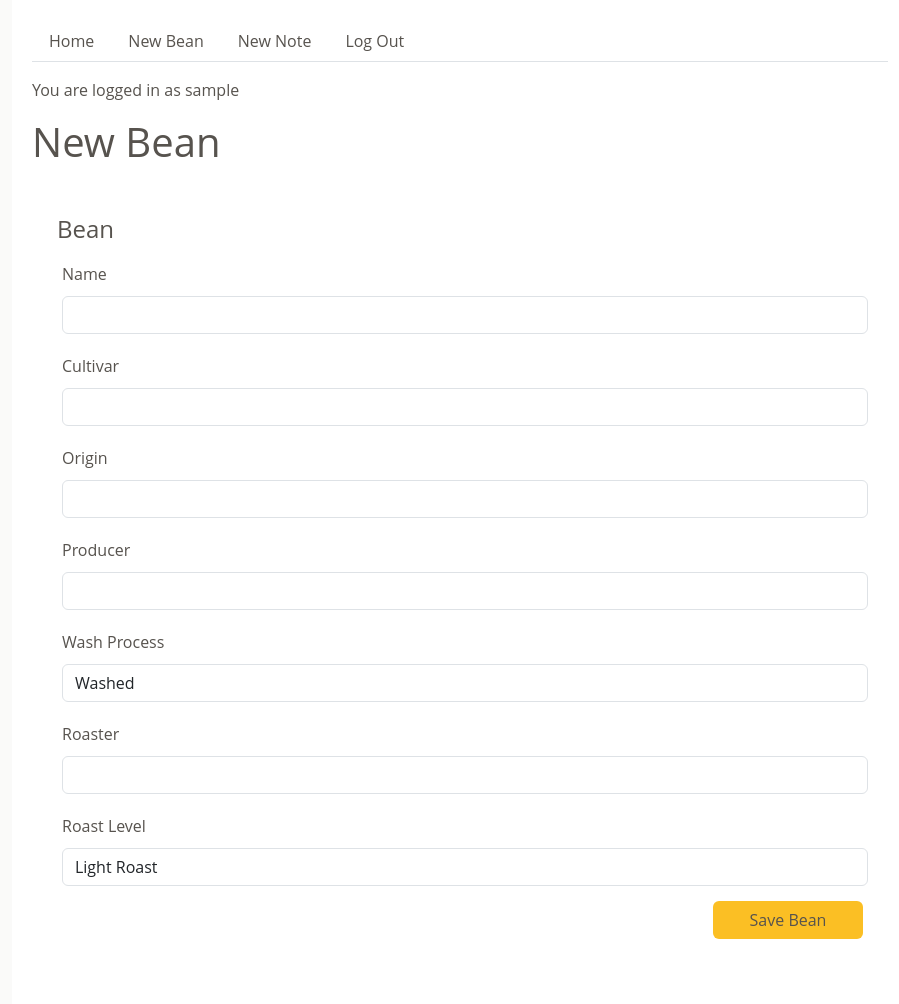
After one commit to mikeygough/coffee-hunter-100, a Flask app: page /new_bean in a window 1280 px wide. The commit adds this page. Shown: the whole page, without its empty margins (180-1079 px from the left). Run offline with Flask 2, Linux system fonts and the light colour scheme; the visitor is signed in with stand-in values (Sample User, id 1); data comes from the database, SQL or seed files in the repository; both versions use the stored data as it was after the commit; some libraries are stand-ins or nearby versions.

Commit message:
new_bean, new_note routes. bean and note forms

```diff
--- a/ch_100_app/main/forms.py
+++ b/ch_100_app/main/forms.py
@@ -4,10 +4,142 @@ from wtforms import (
     DateField,
     SelectField,
     SubmitField,
-    FloatField,
+    TextAreaField,
+    SelectMultipleField,
+    widgets,
+)
+from ch_100_app.models import (
+    WashProcess,
+    RoastLevel,
+    OrderCategory,
+    BrewMethod,
+    AromaChoices,
+    FlavorChoices,
+    AftertasteChoices,
+    AcidityChoices,
+    MouthfeelChoices,
 )
 
 # from wtforms.fields.html5 import URLField
 # from wtforms.ext.sqlalchemy.fields import QuerySelectField
 from wtforms.validators import DataRequired, Length, NumberRange
-from ch_100_app.models import User
+from ch_100_app.models import User, Bean, Note
+
+
+class BeanForm(FlaskForm):
+    """Form for adding/updating a Bean."""
+
+    name = StringField(
+        "Name",
+        validators=[
+            DataRequired(),
+            Length(
+                max=60,
+                message="Your bean needs a name! (Keep it 60 characters or less).",
+            ),
+        ],
+    )
+
+    cultivar = StringField(
+        "Cultivar",
+        validators=[
+            Length(
+                max=60,
+                message="Your bean needs a cultivar value (keep it 60 characters or less).",
+            ),
+        ],
+    )
+
+    origin = StringField(
+        "Origin",
+        validators=[
+            DataRequired(),
+            Length(
+                max=100,
+                message="Your bean needs an origin! (Keep it 100 characters or less).",
+            ),
+        ],
+    )
+
+    producer = StringField(
+        "Producer",
+        validators=[
+            Length(
+                max=100,
+                message="Your bean needs a producer value (keep it 100 characters or less).",
+            )
+        ],
+    )
+
+    wash_process = SelectField("Wash Process", choices=WashProcess.choices())
+
+    roasted_by = StringField(
+        "Roaster",
+        validators=[
+            Length(
+                max=100,
+                message="Your bean needs a roasted_by value (keep it 60 characters or less).",
+            )
+        ],
+    )
+
+    roast_level = SelectField("Roast Level", choices=RoastLevel.choices())
+
+    submit = SubmitField("Save Bean")
+
+
+class NoteForm(FlaskForm):
+    """Form for adding/updating a Note."""
+
+    order = SelectField("Order", choices=OrderCategory.choices())
+
+    brew_method = SelectField("Brew Method", choices=BrewMethod.choices())
+
+    # multi selects start
+    aromas = SelectMultipleField(
+        "Aroma Choices",
+        choices=[(choice.name, choice.value) for choice in AromaChoices],
+        widget=widgets.ListWidget(prefix_label=False),
+        option_widget=widgets.CheckboxInput(),
+    )
+
+    flavors = SelectMultipleField(
+        "Flavor Choices",
+        choices=[(choice.name, choice.value) for choice in FlavorChoices],
+        widget=widgets.ListWidget(prefix_label=False),
+        option_widget=widgets.CheckboxInput(),
+    )
+
+    aftertastes = SelectMultipleField(
+        "Aftertaste Choices",
+        choices=[(choice.name, choice.value) for choice in AftertasteChoices],
+        widget=widgets.ListWidget(prefix_label=False),
+        option_widget=widgets.CheckboxInput(),
+    )
+
+    acidities = SelectMultipleField(
+        "Acidity Choices",
+        choices=[(choice.name, choice.value) for choice in AcidityChoices],
+        widget=widgets.ListWidget(prefix_label=False),
+        option_widget=widgets.CheckboxInput(),
+    )
+
+    mouthfeels = SelectMultipleField(
+        "Mouthfeel Choices",
+        choices=[(choice.name, choice.value) for choice in MouthfeelChoices],
+        widget=widgets.ListWidget(prefix_label=False),
+        option_widget=widgets.CheckboxInput(),
+    )
+
+    # multi selects end
+
+    general_notes = TextAreaField(
+        "General Notes",
+        validators=[
+            DataRequired(),
+        ],
+    )
+
+    date_time = DateField("Date")
+
+    submit = SubmitField("Save Note")
--- a/ch_100_app/main/routes.py
+++ b/ch_100_app/main/routes.py
@@ -1,20 +1,77 @@
 from flask import Blueprint, request, render_template, redirect, url_for, flash
 from flask_login import login_required, current_user
 from datetime import date, datetime
-from ch_100_app.models import User
-
-# from ch_100_app.main.forms import
+from ch_100_app.models import User, Bean, Note
+from ch_100_app.main.forms import BeanForm, NoteForm
 
 # Import app and db from events_app package so that we can run app
 from ch_100_app.extensions import app, db
 
 main = Blueprint("main", __name__)
 
-##########################################
-#           Routes                       #
-##########################################
+## ------------ Routes ------------
 
 
 @main.route("/")
 def homepage():
     return render_template("home.html")
+
+
+@main.route("/new_bean", methods=["GET", "POST"])
+@login_required
+def new_bean():
+    # form
+    form = BeanForm()
+
+    # if form was submitted with no errors
+    if form.validate_on_submit():
+        new_bean = Bean(
+            name=form.name.data,
+            cultivar=form.cultivar.data,
+            origin=form.origin.data,
+            producer=form.producer.data,
+            process=form.wash_process.data,
+            roasted_by=form.roasted_by.data,
+            roast_level=form.roast_level.data,
+        )
+        # added this ⬇️
+        new_bean = db.session.merge(new_bean)
+        # added this ⬆️
+        db.session.add(new_bean)
+        db.session.commit()
+
+        flash("New bean was created successfully.")
+        return redirect(url_for("main.homepage"))
+
+    return render_template("new_bean.html", form=form)
+
+
+@main.route("/new_note", methods=["GET", "POST"])
+@login_required
+def new_note():
+    # form
+    form = NoteForm()
+
+    # if form was submitted with no errors
+    if form.validate_on_submit():
+        new_note = Bean(
+            order=form.order.data,
+            brew_method=form.brew_method.data,
+            aroma=form.aromas.data,
+            flavor=form.flavors.data,
+            aftertaste=form.aftertastes.data,
+            acidity=form.acidities.data,
+            mouthfeel=form.mouthfeels.data,
+            general_notes=form.general_notes.data,
+            date_time=form.date_time.data,
+        )
+        # added this ⬇️
+        new_note = db.session.merge(new_note)
+        # added this ⬆️
+        db.session.add(new_note)
+        db.session.commit()
+
+        flash("New note was created successfully.")
+        return redirect(url_for("main.homepage"))
+
+    return render_template("new_note.html", form=form)
--- a/ch_100_app/templates/base.html
+++ b/ch_100_app/templates/base.html
@@ -28,6 +28,12 @@
         </li>
         {% if current_user.is_authenticated %}
         <li class="nav-item">
+          <a class="nav-link" href="/new_bean">New Bean</a>
+        </li>
+        <li class="nav-item">
+          <a class="nav-link" href="/new_note">New Note</a>
+        </li>
+        <li class="nav-item">
           <a class="nav-link" href="/logout">Log Out</a>
         </li>
         {% else %}
@@ -41,19 +47,10 @@
       </ul>
 
       {% for message in get_flashed_messages() %}
-        <p>{{ message }}</p>
-      {% endfor %}
-
-
-      {% if current_user.is_authenticated %}
+      <p>{{ message }}</p>
+      {% endfor %} {% if current_user.is_authenticated %}
       <p>You are logged in as {{ current_user.username }}</p>
-      {% endif %}
-
-      {% block content %}
-
-      {% endblock %}
-
+      {% endif %} {% block content %} {% endblock %}
     </div>
-
   </body>
 </html>
--- /dev/null
+++ b/ch_100_app/templates/new_bean.html
@@ -0,0 +1,29 @@
+{% extends 'base.html' %} {% from "_render_field.html" import
+render_field %} {% block content %}
+
+<h1>New Bean</h1>
+
+<form action="/signup" method="POST">
+  {{ form.csrf_token }}
+  <fieldset>
+    <legend>Bean</legend>
+
+    {{ render_field(form.name) }}
+
+    {{ render_field(form.cultivar) }}
+
+    {{ render_field(form.origin) }}
+
+    {{ render_field(form.producer) }}
+
+    {{ render_field(form.wash_process) }}
+
+    {{ render_field(form.roasted_by) }}
+
+    {{ render_field(form.roast_level) }}
+
+    {{ form.submit(class="btn") }}
+  </fieldset>
+</form>
+
+{% endblock %}
```
Also changed, not shown: ch_100_app/models.py (+44 -7 lines), ch_100_app/templates/new_note.html (added, +33 -0 lines), README.md, ch_100_app/database.db, ch_100_app/utils.py (line endings or trailing spaces).
